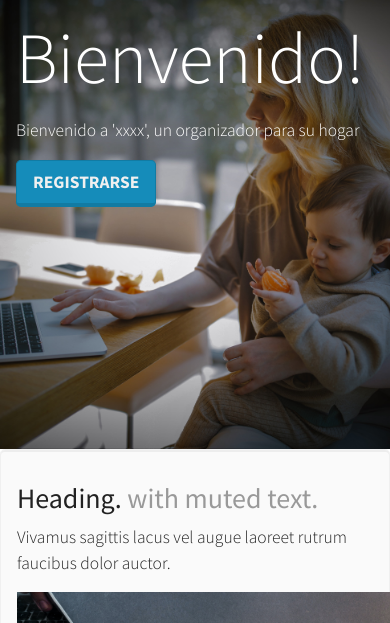
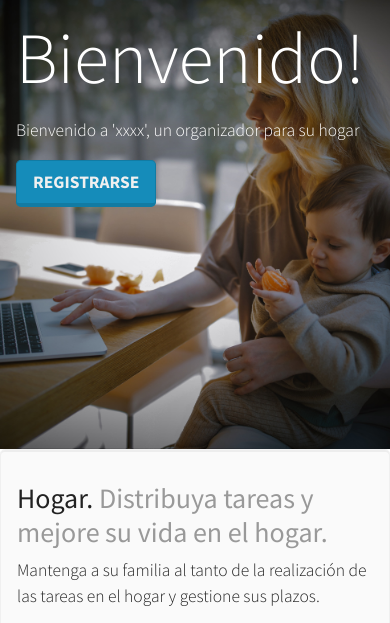
Before and after one commit to BeleIgnacia/Organizador, a Django app: page / in a window 390 px wide; the page is wider, and only the part inside the window is pictured. Shown: the part 58-681 px from the top of that part. Run offline with Django 3.2, Linux system fonts and the light colour scheme; parts of the project's set-up code (start-up, migrations or seed data) failed here and were passed over; some libraries are stand-ins or nearby versions.

Commit message:
Modificaciones en la interfaz de home.

```diff
--- a/templates/base/base.html
+++ b/templates/base/base.html
@@ -6,6 +6,7 @@
 	{% endblock %}
 	<meta charset="utf-8">
 	<link rel="shortcut icon" type="image/png" href="{% static 'images/favicon.ico' %}"/>
+    <link rel="stylesheet" href="https://maxcdn.bootstrapcdn.com/font-awesome/4.4.0/css/font-awesome.min.css">
 	<link href="{% static 'css/bootstrap.min.css' %}" rel="stylesheet">
 	<script src="{% static 'js/jquery-3.2.1.slim.min.js' %}"></script>
 	<script src="{% static 'js/bootstrap.min.js' %}"></script>
--- a/templates/interfaz/home.html
+++ b/templates/interfaz/home.html
@@ -40,31 +40,31 @@
 <div class="jumbotron">
     <div class="row featurette">
         <div class="col-md-7">
-            <h2>Heading. <span class="text-muted">with muted text.</span></h2>
-            <p class="lead">Vivamus sagittis lacus vel augue laoreet rutrum faucibus dolor auctor.</p>
+            <h2>Hogar. <span class="text-muted">Distribuya tareas y mejore su vida en el hogar.</span></h2>
+            <p class="lead">Mantenga a su familia al tanto de la realización de las tareas en el hogar y gestione sus plazos.</p>
         </div>
         <div class="col-md-5">
+            <img style="width: 500px; height: 300px;" src="{% static 'images/home/hijo.jpg' %}">
+        </div>
+    </div>
+    <hr class="featurette-divider" style="margin-bottom: 50px; margin-top: 50px;">
+    <div class="row featurette">
+        <div class="col-md-7 order-md-2">
+            <h2>Organización. <span class="text-muted">Su trabajo es fundamental.</span></h2>
+            <p class="lead">Gestionar la distribución de tareas en el hogar le permitira enfocarse en mantener sus labores de teletrabajo al día.</p>
+        </div>
+        <div class="col-md-5 order-md-1">
             <img style="width: 500px; height: 300px;" src="{% static 'images/home/teletrabajo.jpg' %}">
         </div>
     </div>
     <hr class="featurette-divider" style="margin-bottom: 50px; margin-top: 50px;">
     <div class="row featurette">
-        <div class="col-md-7 order-md-2">
-            <h2>Heading. <span class="text-muted">with muted text.</span></h2>
-            <p class="lead">Vivamus sagittis lacus vel augue laoreet rutrum faucibus dolor auctor.</p>
-        </div>
-        <div class="col-md-5 order-md-1">
-            <img style="width: 500px; height: 300px;" src="{% static 'images/home/manos.jpg' %}">
-        </div>
-    </div>
-    <hr class="featurette-divider" style="margin-bottom: 50px; margin-top: 50px;">
-    <div class="row featurette">
         <div class="col-md-7">
-            <h2>Heading. <span class="text-muted">with muted text.</span></h2>
-            <p class="lead">Vivamus sagittis lacus vel augue laoreet rutrum faucibus dolor auctor.</p>
+            <h2>Rendimiento. <span class="text-muted">Significativo aumento en rendimiento laboral.</span></h2>
+            <p class="lead">Mediante la gestión de tareas en el hogar se vera significativamente recompensado su rendimiento laboral.</p>
         </div>
         <div class="col-md-5">
-            <img style="width: 500px; height: 300px;" src="{% static 'images/home/hijo.jpg' %}">
+            <img style="width: 500px; height: 300px;" src="{% static 'images/home/manos.jpg' %}">
         </div>
     </div>
 </div>
@@ -73,10 +73,7 @@
 {% block footer %}
 <footer class="footer-distributed">
     <div class="footer-right">
-        <a href="#"><i class="fa fa-facebook"></i></a>
-        <a href="#"><i class="fa fa-twitter"></i></a>
-        <a href="#"><i class="fa fa-linkedin"></i></a>
-        <a href="#"><i class="fa fa-github"></i></a>
+        <a href="https://github.com/AmigoManuel/Organizador"><i class="fa fa-github"></i></a>
     </div>
     <div class="footer-left">
         <p class="footer-links">
```
